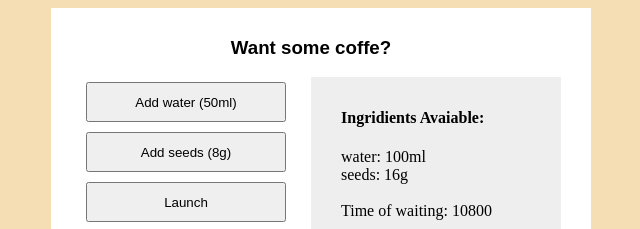
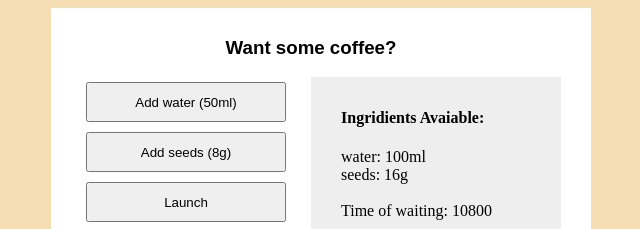
Before and after one commit to deridara/CoffeeMachine, a plain HTML site: page index.html in a window 1280 px wide. Shown: the top 229 px of the page, 319-959 px from the left. Drawn offline with Linux system fonts and the light colour scheme.

Commit message:
one letter

```diff
--- a/index.html
+++ b/index.html
@@ -7,7 +7,7 @@
 </head>
 <body>
     <section>
-       <h3>Want some coffe?</h3>
+       <h3>Want some coffee?</h3>
         <div class="grid-wrapper">
             <div class="buttons-wrapper">
                 <button id='addWater' >Add water (50ml)</button>
```
